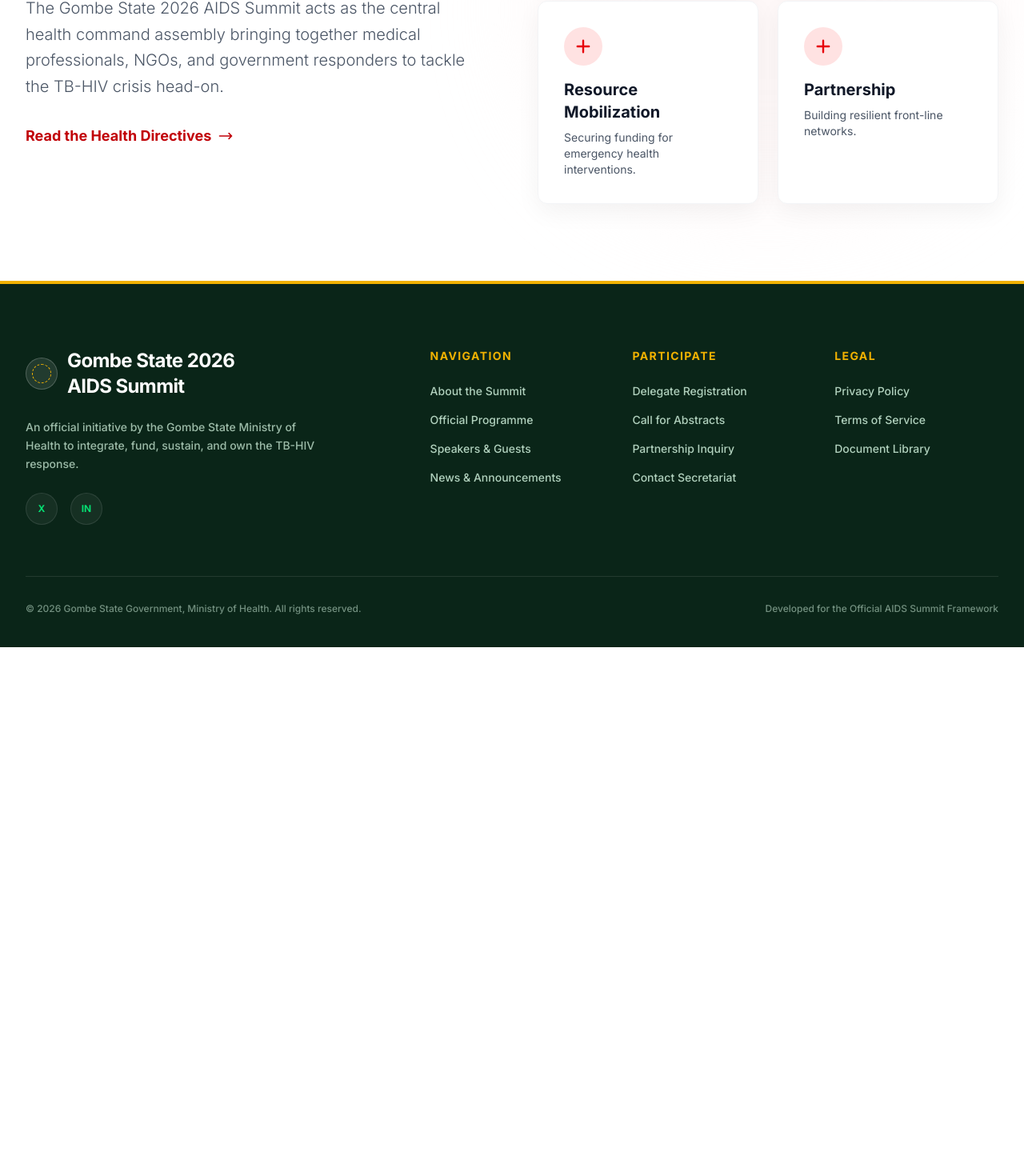
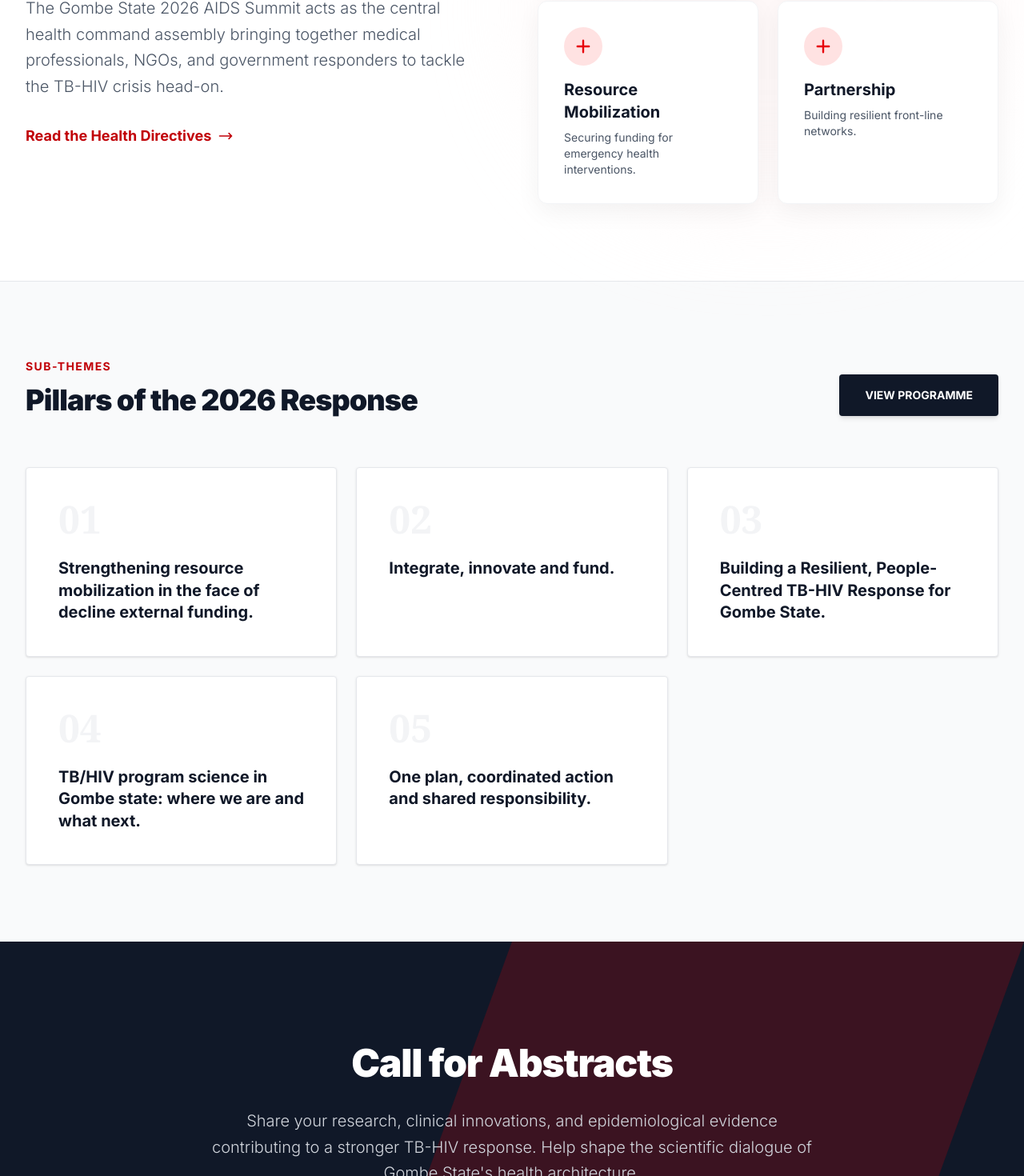
Before and after one commit to Icedmist/gombe-state-aid, a Next.js app in the folder frontend/: page / in a window 1280 px wide. Shown: the part 1322-2792 px from the top of the page at 80% size. Before the commit the page ends 2131 px from the top, so only its background shows below. Built offline with nearby package versions, Linux system fonts and the light colour scheme.

Commit message:
Restore Sub-themes and Call to Actions to Homepage

```diff
--- a/frontend/src/app/page.tsx
+++ b/frontend/src/app/page.tsx
@@ -119,6 +119,79 @@ export default function Home() {
           </div>
         </div>
       </section>
+
+      {/* PILLARS / THEMES SECTION (RESTORED) */}
+      <section className="py-24 bg-gray-50 border-t border-gray-200">
+        <div className="container mx-auto px-4 sm:px-6 lg:px-8 max-w-7xl">
+          <div className="flex flex-col md:flex-row md:items-end justify-between mb-16 gap-8">
+            <div className="max-w-2xl">
+              <span className="text-red-700 font-bold tracking-widest text-sm uppercase mb-3 block">Sub-Themes</span>
+              <h2 className="text-4xl font-black text-gray-900 tracking-tight">Pillars of the 2026 Response</h2>
+            </div>
+            <Link href="/programme" className="bg-gray-900 text-white hover:bg-gray-800 px-8 py-4 font-bold text-sm transition-colors rounded-sm inline-block shadow-md">
+              VIEW PROGRAMME
+            </Link>
+          </div>
+
+          <div className="grid grid-cols-1 md:grid-cols-2 lg:grid-cols-3 gap-6">
+            {[
+              "Strengthening resource mobilization in the face of decline external funding.",
+              "Integrate, innovate and fund.",
+              "Building a Resilient, People-Centred TB-HIV Response for Gombe State.",
+              "TB/HIV program science in Gombe state: where we are and what next.",
+              "One plan, coordinated action and shared responsibility."
+            ].map((theme, i) => (
+              <div key={i} className="group relative bg-white p-10 hover:bg-red-700 transition-colors duration-300 rounded-sm overflow-hidden border border-gray-200 shadow-sm">
+                <div className="text-5xl font-black text-gray-100 group-hover:text-red-800/50 transition-colors mb-6 font-serif">
+                  0{i + 1}
+                </div>
+                <h3 className="text-xl font-bold text-gray-900 group-hover:text-white transition-colors leading-snug relative z-10">
+                  {theme}
+                </h3>
+              </div>
+            ))}
+          </div>
+        </div>
+      </section>
+
+      {/* IMPACT / CTA SECTION (RESTORED) */}
+      <section className="relative py-32 bg-gray-900 text-white overflow-hidden">
+        <div className="absolute right-0 top-0 w-1/2 h-full bg-red-800 transform skew-x-[-20deg] origin-top opacity-30 pointer-events-none"></div>
+        <div className="container relative z-10 mx-auto px-4 sm:px-6 lg:px-8 max-w-7xl text-center">
+          <h2 className="text-4xl md:text-5xl font-black mb-8 tracking-tight">Call for Abstracts</h2>
+          <p className="text-xl text-gray-300 mb-12 max-w-3xl mx-auto font-light leading-relaxed">
+            Share your research, clinical innovations, and epidemiological evidence contributing to a stronger TB-HIV response. Help shape the scientific dialogue of Gombe State's health architecture.
+          </p>
+          <Link href="/abstracts" className="inline-block bg-red-600 hover:bg-red-500 text-white px-10 py-5 rounded-sm font-black text-lg uppercase tracking-wider transition-transform transform hover:-translate-y-1 shadow-[0_10px_20px_rgba(220,38,38,0.2)]">
+            SUBMIT YOUR RESEARCH
+          </Link>
+        </div>
+      </section>
+
+      {/* PARTNERSHIP CTA (RESTORED) */}
+      <section className="py-24 bg-white border-b border-gray-100">
+        <div className="container mx-auto px-4 sm:px-6 lg:px-8 max-w-5xl text-center">
+          <span className="w-16 h-16 mx-auto bg-red-50 text-red-600 rounded-full flex items-center justify-center mb-6">
+            <svg className="w-8 h-8" fill="none" viewBox="0 0 24 24" stroke="currentColor">
+              <path strokeLinecap="round" strokeLinejoin="round" strokeWidth={2} d="M19 21V5a2 2 0 00-2-2H7a2 2 0 00-2 2v16m14 0h2m-2 0h-5m-9 0H3m2 0h5M9 7h1m-1 4h1m4-4h1m-1 4h1m-5 10v-5a1 1 0 011-1h2a1 1 0 011 1v5m-4 0h4" />
+            </svg>
+          </span>
+          <h2 className="text-3xl md:text-4xl font-black text-gray-900 mb-6 tracking-tight">
+            Institutional Partnerships
+          </h2>
+          <p className="text-lg text-gray-500 mb-10 max-w-2xl mx-auto">
+            Join hands with the Gombe State Government and medical responders to support the TB-HIV health intervention. Discover partnership and sponsorship opportunities.
+          </p>
+          <div className="flex flex-col sm:flex-row justify-center gap-4">
+            <Link href="/partners" className="bg-red-700 hover:bg-red-800 text-white px-8 py-4 font-black text-center transition-colors text-sm uppercase tracking-wide rounded-sm shadow-md">
+              Explore Partnerships
+            </Link>
+            <Link href="/contact" className="bg-white hover:bg-gray-50 text-gray-900 border border-gray-300 px-8 py-4 font-black text-center transition-colors text-sm uppercase tracking-wide rounded-sm">
+              Contact Secretariat
+            </Link>
+          </div>
+        </div>
+      </section>
     </div>
   );
 }
```
